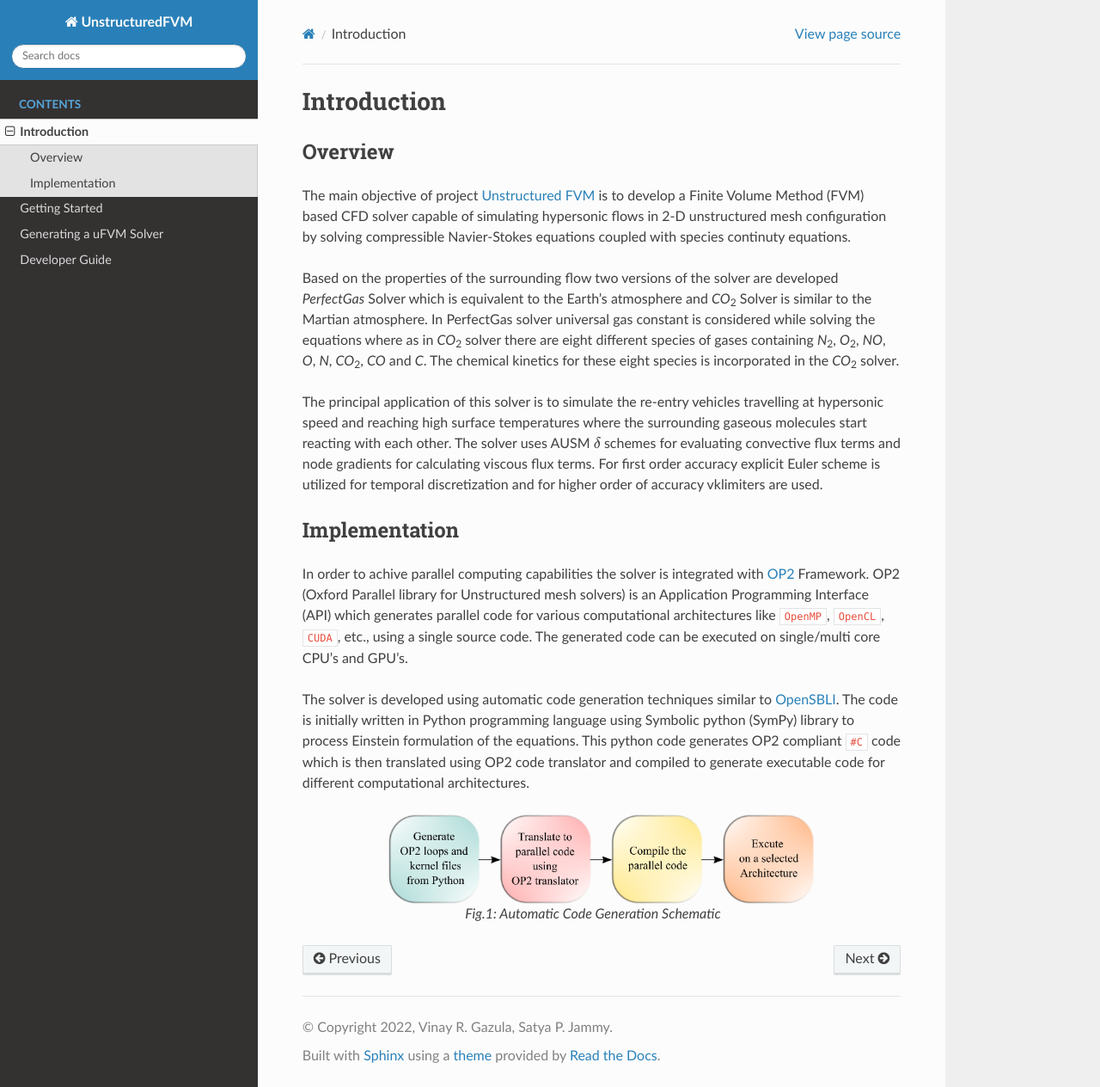
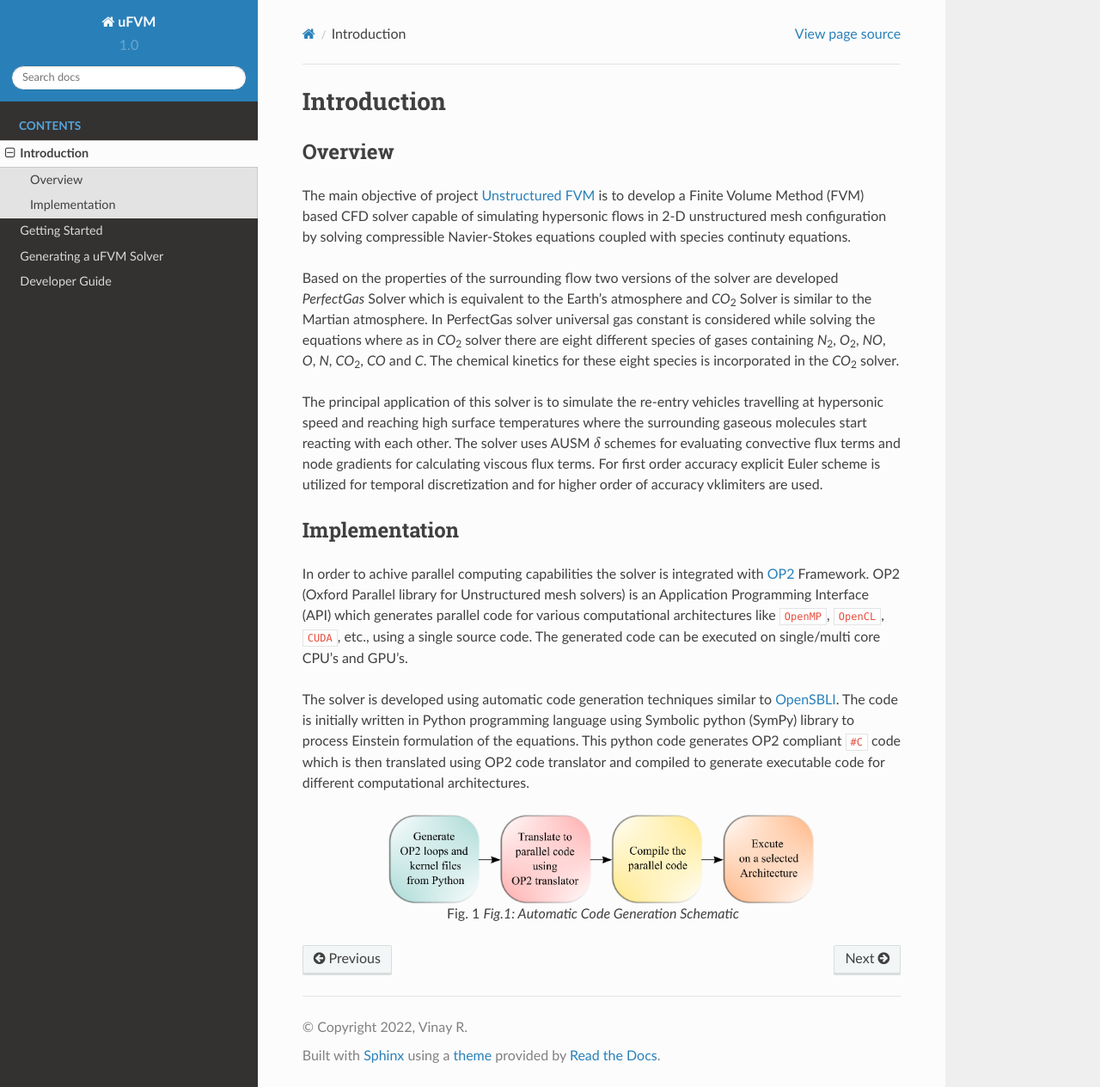
Before and after one commit to UnstructuredFVM/.github, a Sphinx documentation site: the page built from source/introduction.rst, in a window 1280 px wide and 1264 px high. Shown: the whole window at 86% size. Built offline with Sphinx 7.4.7 and the Read the Docs theme 2.0.0, drawn with Linux system fonts in a browser that asks for light colours; part of the change alters nothing that is shown.

```diff
--- a/source/conf.py
+++ b/source/conf.py
@@ -1,28 +1,187 @@
+# -*- coding: utf-8 -*-
+#
 # Configuration file for the Sphinx documentation builder.
 #
-# For the full list of built-in configuration values, see the documentation:
-# https://www.sphinx-doc.org/en/master/usage/configuration.html
+# This file does only contain a selection of the most common options. For a
+# full list see the documentation:
+# http://www.sphinx-doc.org/en/master/config
+
+import os
+import sys
+
+sys.path.insert(0, os.path.abspath('_extensions'))
+
+import sphinx_rtd_theme
+
 
 # -- Project information -----------------------------------------------------
-# https://www.sphinx-doc.org/en/master/usage/configuration.html#project-information
+project = 'uFVM'
+copyright = '2022, Vinay R'
+author = 'Vinay Ram'
 
-project = 'UnstructuredFVM'
-copyright = '2022, Vinay R. Gazula, Satya P. Jammy'
-author = 'Vinay R. Gazula, Satya P. Jammy'
-release = '1.0'
+# The short X.Y version
+version = '1.0'
+# The full version, including alpha/beta/rc tags
+release = 'latest'
+
 
 # -- General configuration ---------------------------------------------------
-# https://www.sphinx-doc.org/en/master/usage/configuration.html#general-configuration
 
-extensions = ['sphinx_rtd_theme']
+# If your documentation needs a minimal Sphinx version, state it here.
+#
+# needs_sphinx = '1.0'
 
+# Add any Sphinx extension module names here, as strings. They can be
+# extensions coming with Sphinx (named 'sphinx.ext.*') or your custom
+# ones.
+extensions = [
+    'gh-links',
+    'sphinx_rtd_theme',
+    'sphinx.ext.mathjax',
+    'sphinx.ext.autosectionlabel',
+    'sphinx.ext.todo',
+]
+
+# Enable rendering of TODOs
+todo_include_todos = True
+
+# Enable linking to figures by number
+numfig = True
+
+# Prefix each section label with the name of the document it is in
+autosectionlabel_prefix_document = True
+
+# Add any paths that contain templates here, relative to this directory.
 templates_path = ['_templates']
-exclude_patterns = []
 
+# The suffix(es) of source filenames.
+# You can specify multiple suffix as a list of string:
+#
+# source_suffix = ['.rst', '.md']
+source_suffix = '.rst'
+
+# The master toctree document.
+master_doc = 'index'
+
+# The language for content autogenerated by Sphinx. Refer to documentation
+# for a list of supported languages.
+#
+# This is also used if you do content translation via gettext catalogs.
+# Usually you set "language" from the command line for these cases.
+#language = None
+
+# List of patterns, relative to source directory, that match files and
+# directories to ignore when looking for source files.
+# This pattern also affects html_static_path and html_extra_path.
+#exclude_patterns = []
+exclude_patterns = ['_build', 'Thumbs.db', '.DS_Store']
+
+# The name of the Pygments (syntax highlighting) style to use.
+#pygments_style = None
 pygments_style = 'sphinx'
 
 # -- Options for HTML output -------------------------------------------------
-# https://www.sphinx-doc.org/en/master/usage/configuration.html#options-for-html-output
 
+# The theme to use for HTML and HTML Help pages.  See the documentation for
+# a list of builtin themes.
+#
 html_theme = 'sphinx_rtd_theme'
+
+# Theme options are theme-specific and customize the look and feel of a theme
+# further.  For a list of options available for each theme, see the
+# documentation.
+#
+# html_theme_options = {}
+
+# Add any paths that contain custom static files (such as style sheets) here,
+# relative to this directory. They are copied after the builtin static files,
+# so a file named "default.css" will overwrite the builtin "default.css".
 html_static_path = ['_static']
+
+# Custom sidebar templates, must be a dictionary that maps document names
+# to template names.
+#
+# The default sidebars (for documents that don't match any pattern) are
+# defined by theme itself.  Builtin themes are using these templates by
+# default: ``['localtoc.html', 'relations.html', 'sourcelink.html',
+# 'searchbox.html']``.
+#
+# html_sidebars = {}
+
+
+# -- Options for HTMLHelp output ---------------------------------------------
+
+# Output file base name for HTML help builder.
+htmlhelp_basename = 'uFVMdoc'
+
+
+# -- Options for LaTeX output ------------------------------------------------
+
+latex_elements = {
+    # The paper size ('letterpaper' or 'a4paper').
+    #
+    # 'papersize': 'letterpaper',
+
+    # The font size ('10pt', '11pt' or '12pt').
+    #
+    # 'pointsize': '10pt',
+
+    # Additional stuff for the LaTeX preamble.
+    #
+    # 'preamble': '',
+
+    # Latex figure (float) alignment
+    #
+    # 'figure_align': 'htbp',
+}
+
+# Grouping the document tree into LaTeX files. List of tuples
+# (source start file, target name, title,
+#  author, documentclass [howto, manual, or own class]).
+#latex_documents = [
+    #(master_doc, 'OP2.tex', 'OP2 Documentation',
+     #'Gihan Mudalige, Istvan Reguly, Mike Giles', 'manual'),
+#]
+
+
+# -- Options for manual page output ------------------------------------------
+
+# One entry per manual page. List of tuples
+# (source start file, name, description, authors, manual section).
+#man_pages = [
+    #(master_doc, 'op2', 'OP2 Documentation',
+     #[author], 1)
+#]
+
+
+# -- Options for Texinfo output ----------------------------------------------
+
+# Grouping the document tree into Texinfo files. List of tuples
+# (source start file, target name, title, author,
+#  dir menu entry, description, category)
+#texinfo_documents = [
+    #(master_doc, 'OP2', 'OP2 Documentation',
+     #author, 'OP2', 'One line description of project.',
+     #'Miscellaneous'),
+#]
+
+
+# -- Options for Epub output -------------------------------------------------
+
+# Bibliographic Dublin Core info.
+epub_title = project
+
+# The unique identifier of the text. This can be a ISBN number
+# or the project homepage.
+#
+# epub_identifier = ''
+
+# A unique identification for the text.
+#
+# epub_uid = ''
+
+# A list of files that should not be packed into the epub file.
+#epub_exclude_files = ['search.html']
+
+
+# -- Extension configuration -------------------------------------------------
```
